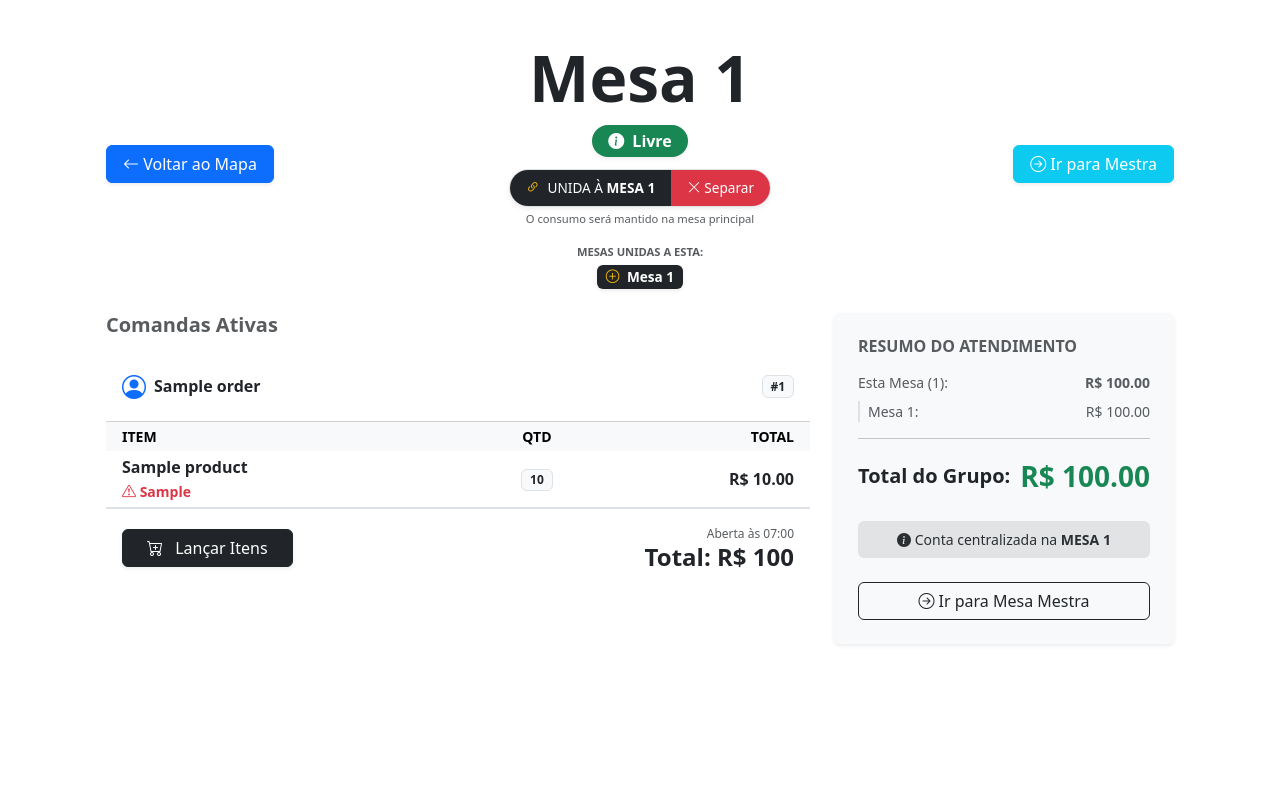
After one commit to AndreConforti/pip_burger, a Django app: page /tables/1/ in a window 1280 px wide. The commit adds this page. Run offline with Django 5.2, Linux system fonts and the light colour scheme; tables that the repository leaves empty hold one stand-in row (values such as "Sample post").

Commit message:
feat: add table joining logic, status inheritance and manual occupancy

```diff
--- a/apps/orders/urls.py
+++ b/apps/orders/urls.py
@@ -4,5 +4,4 @@ from . import views
 app_name = 'orders'
 
 urlpatterns = [
-    path('table/<int:table_id>/', views.table_detail_view, name='table_detail'),
 ]
--- /dev/null
+++ b/apps/tables/templates/tables/table_detail.html
@@ -0,0 +1,252 @@
+{% extends 'base_home.html' %}
+
+{% block title %}Mesa {{ table.number }} - Pip Burger{% endblock %}
+
+{% block content %}
+<div class="container-fluid py-4 px-3 px-md-4">
+    <div class="row align-items-center mb-4 g-3">
+        <div class="col-6 col-md-4 order-2 order-md-1 text-start">
+            <a href="{% url 'tables:table_map' %}" class="btn btn-primary shadow-sm px-3">
+                <i class="bi bi-arrow-left"></i> <span class="d-none d-sm-inline">Voltar ao Mapa</span>
+            </a>
+        </div>
+
+        <div class="col-12 col-md-4 order-1 order-md-2 text-center mb-2 mb-md-0">
+            <h1 class="display-3 fw-bold mb-0 text-dark">Mesa {{ table.number }}</h1>
+
+            <div class="d-flex flex-column align-items-center gap-2 mt-2">
+                {# Lógica de Status herdado da Mestra #}
+                {% with effective_status=table.get_effective_status %}
+                <span class="badge rounded-pill px-3 py-2 fs-6 shadow-sm
+                    {% if effective_status == 'available' %}bg-success
+                    {% elif effective_status == 'occupied' %}bg-danger
+                    {% elif effective_status == 'bill' %}bg-warning text-dark
+                    {% elif effective_status == 'reserved' %}bg-primary
+                    {% else %}bg-secondary{% endif %}">
+                    <i class="bi bi-info-circle-fill me-1"></i>
+                    {% if table.linked_to %}
+                        {{ table.linked_to.get_status_display }}
+                    {% else %}
+                        {{ table.get_status_display }}
+                    {% endif %}
+                </span>
+                {% endwith %}
+
+                {# Badge de Vínculo com Botão de Separar (Pill Style) #}
+                {% if table.linked_to %}
+                <div class="mt-1 d-flex flex-column align-items-center">
+                    <div class="d-flex align-items-center shadow-sm rounded-pill overflow-hidden border">
+                        <div class="bg-dark text-white px-3 py-2 d-flex align-items-center" style="font-size: 0.85rem;">
+                            <i class="bi bi-link-45deg me-2 text-warning"></i>
+                            <span>UNIDA À <strong>MESA {{ table.linked_to.number }}</strong></span>
+                        </div>
+                        <form action="{% url 'tables:join_table_action' table.id %}" method="POST" class="m-0">
+                            {% csrf_token %}
+                            <input type="hidden" name="master_table_id" value="">
+                            <button type="submit" class="btn btn-danger rounded-0 px-3 py-2 border-0"
+                                    style="font-size: 0.85rem;"
+                                    onclick="return confirm('Deseja separar esta mesa da mestra?')">
+                                <i class="bi bi-x-lg"></i> <span class="d-none d-sm-inline">Separar</span>
+                            </button>
+                        </form>
+                    </div>
+                    <small class="text-muted mt-1" style="font-size: 0.7rem;">O consumo será mantido na mesa principal</small>
+                </div>
+                {% endif %}
+
+                {# Listagem de Mesas Unidas (Para a Mestra) #}
+                {% if table.joined_tables.all %}
+                    <div class="mt-2 text-center">
+                        <small class="text-muted d-block mb-1 fw-bold text-uppercase" style="font-size: 0.7rem;">Mesas unidas a esta:</small>
+                        <div class="d-flex flex-wrap justify-content-center gap-2">
+                            {% for linked in table.joined_tables.all %}
+                                <span class="badge bg-dark text-white shadow-sm" style="font-size: 0.85rem;">
+                                    <i class="bi bi-plus-circle text-warning me-1"></i> Mesa {{ linked.number }}
+                                </span>
+                            {% endfor %}
+                        </div>
+                    </div>
+                {% endif %}
+            </div>
+        </div>
+
+        <div class="col-6 col-md-4 order-3 order-md-3 text-end">
+            {% if not table.linked_to %}
+                {# Se não for subordinada, mostra as ações normais #}
+                {% if not table.joined_tables.all %}
+                <button class="btn btn-outline-dark shadow-sm me-2" data-bs-toggle="modal" data-bs-target="#joinTableModal">
+                    <i class="bi bi-link-45deg"></i>
+                </button>
+                {% endif %}
+
+                <button class="btn btn-secondary shadow-sm px-3">
+                    <i class="bi bi-plus-lg"></i> <span class="d-none d-sm-inline">Nova Comanda</span>
+                </button>
+            {% else %}
+                {# Se for subordinada, avisa que as ações são na mestra #}
+                <a href="{% url 'tables:table_detail' table.linked_to.id %}" class="btn btn-info text-white shadow-sm px-3">
+                    <i class="bi bi-arrow-right-circle"></i> <span class="d-none d-sm-inline">Ir para Mestra</span>
+                </a>
+            {% endif %}
+        </div>
+    </div>
+
+    <div class="row g-4">
+        <div class="col-12 col-lg-8">
+            <h5 class="fw-bold mb-3 text-muted">Comandas Ativas</h5>
+            {% for order in active_orders %}
+                <div class="card app-card-shadow app-card-hover mb-4 border-0">
+                    <div class="card-header bg-white d-flex justify-content-between align-items-center py-3">
+                        <div class="d-flex align-items-center">
+                            <i class="bi bi-person-circle fs-4 text-primary me-2"></i>
+                            <h6 class="mb-0 fw-bold">{{ order.customer_name|default:"Geral" }}</h6>
+                        </div>
+                        <span class="badge bg-light text-dark border">#{{ order.id }}</span>
+                    </div>
+                    <div class="table-responsive">
+                        <table class="table table-sm table-hover align-middle mb-0">
+                            <thead class="table-light">
+                                <tr class="small text-uppercase">
+                                    <th class="ps-3 border-0">Item</th>
+                                    <th class="text-center border-0">Qtd</th>
+                                    <th class="text-end pe-3 border-0">Total</th>
+                                </tr>
+                            </thead>
+                            <tbody>
+                                {% for item in order.items.all %}
+                                <tr>
+                                    <td class="ps-3">
+                                        <div class="fw-bold">{{ item.product.name }}</div>
+                                        {% if item.observations %}
+                                        <small class="text-danger fw-bold"><i class="bi bi-exclamation-triangle"></i> {{ item.observations }}</small>
+                                        {% endif %}
+                                    </td>
+                                    <td class="text-center"><span class="badge bg-light text-dark border">{{ item.quantity }}</span></td>
+                                    <td class="text-end pe-3 fw-bold">R$ {{ item.unit_price }}</td>
+                                </tr>
+                                {% endfor %}
+                            </tbody>
+                        </table>
+                    </div>
+                    <div class="card-body bg-white py-3 border-top">
+                        <div class="d-flex justify-content-between align-items-center">
+                            <button class="btn btn-dark px-4 shadow-sm"><i class="bi bi-cart-plus me-2"></i> Lançar Itens</button>
+                            <div class="text-end">
+                                <small class="text-muted d-block" style="font-size: 0.75rem;">Aberta às {{ order.created_at|date:"H:i" }}</small>
+                                <h4 class="fw-bold mb-0">Total: R$ {{ order.total_value }}</h4>
+                            </div>
+                        </div>
+                    </div>
+                </div>
+            {% empty %}
+                {# Só mostramos o card de ocupar se a mesa NÃO for subordinada e estiver LIVRE #}
+                {% if not table.linked_to and table.get_effective_status == 'available' %}
+                    <div class="card border-0 shadow-sm text-center py-5 bg-white">
+                        <div class="card-body">
+                            <i class="bi bi-person-plus display-1 text-muted mb-3"></i>
+                            <h4 class="text-dark fw-bold">Mesa Disponível</h4>
+                            <p class="text-muted">O cliente já sentou? Clique abaixo para travar a mesa no mapa.</p>
+                            <form action="{% url 'tables:occupy_table_action' table.id %}" method="POST" class="d-inline">
+                                {% csrf_token %}
+                                <button type="submit" class="btn btn-danger px-5 py-2 fw-bold shadow-sm">
+                                    Ocupar Mesa Agora
+                                </button>
+                            </form>
+                        </div>
+                    </div>
+                {% else %}
+                    {# Se a mesa estiver vinculada ou já ocupada, mostra apenas um informativo limpo #}
+                    <div class="card border-0 shadow-sm text-center py-5 bg-light">
+                        <div class="card-body">
+                            <i class="bi bi-info-circle display-1 text-muted mb-3"></i>
+                            <h4 class="text-dark fw-bold">Sem comandas nesta mesa</h4>
+                            {% if table.linked_to %}
+                                <p class="text-muted">Esta mesa faz parte do grupo da <strong>Mesa {{ table.linked_to.number }}</strong>.</p>
+                            {% else %}
+                                <p class="text-muted">A mesa está ocupada. Use o botão no topo para abrir uma comanda.</p>
+                            {% endif %}
+                        </div>
+                    </div>
+                {% endif %}
+            {% endfor %}
+        </div>
+
+        <div class="col-12 col-lg-4">
+            <div class="sticky-top" style="top: 20px;">
+                <div class="card shadow-sm border-0 bg-light">
+                    <div class="card-body p-4">
+                        <h6 class="fw-bold text-uppercase text-muted mb-3">Resumo do Atendimento</h6>
+
+                        {% if table.joined_tables.all %}
+                            <div class="d-flex justify-content-between mb-2">
+                                <span class="text-muted small">Esta Mesa ({{ table.number }}):</span>
+                                <span class="text-muted small fw-bold">R$ {{ table.individual_consumption }}</span>
+                            </div>
+                            {% for linked in table.joined_tables.all %}
+                                <div class="d-flex justify-content-between mb-1 ps-2 border-start border-2">
+                                    <span class="text-muted small">Mesa {{ linked.number }}:</span>
+                                    <span class="text-muted small">R$ {{ linked.individual_consumption }}</span>
+                                </div>
+                            {% endfor %}
+                            <hr>
+                        {% endif %}
+
+                        <div class="d-flex justify-content-between align-items-center mb-4">
+                            <span class="fs-5 fw-bold">
+                                {% if table.joined_tables.all %}Total do Grupo:{% elif table.linked_to %}Total desta Mesa:{% else %}Total desta Mesa:{% endif %}
+                            </span>
+                            <span class="fs-3 fw-bold {% if table.joined_tables.all %}text-success{% endif %}">R$ {{ table.total_consumption }}</span>
+                        </div>
+
+                        {% if table.linked_to %}
+                            <div class="alert alert-secondary py-2 border-0 text-center small mb-4">
+                                <i class="bi bi-info-circle-fill"></i> Conta centralizada na <strong>MESA {{ table.linked_to.number }}</strong>
+                            </div>
+                        {% endif %}
+
+                        <div class="d-grid gap-2">
+                            {% if not table.linked_to %}
+                                <button class="btn btn-warning fw-bold py-2">
+                                    <i class="bi bi-receipt"></i> {% if table.joined_tables.all %}Fechar Grupo{% else %}Pedir Conta{% endif %}
+                                </button>
+                            {% else %}
+                                <a href="{% url 'tables:table_detail' table.linked_to.id %}" class="btn btn-outline-dark">
+                                    <i class="bi bi-arrow-right-circle"></i> Ir para Mesa Mestra
+                                </a>
+                            {% endif %}
+                        </div>
+                    </div>
+                </div>
+            </div>
+        </div>
+    </div>
+</div>
+
+<div class="modal fade" id="joinTableModal" tabindex="-1" aria-hidden="true">
+    <div class="modal-dialog modal-dialog-centered">
+        <div class="modal-content border-0 shadow">
+            <div class="modal-header bg-dark text-white">
+                <h5 class="modal-title">Unir Mesa {{ table.number }}</h5>
+                <button type="button" class="btn-close btn-close-white" data-bs-dismiss="modal"></button>
+            </div>
+            <form action="{% url 'tables:join_table_action' table.id %}" method="POST">
+                {% csrf_token %}
+                <div class="modal-body">
+                    <p class="text-muted small">Selecione a mesa que será a <strong>Mestra</strong>:</p>
+                    <select name="master_table_id" class="form-select form-select-lg">
+                        <option value="">--- Tornar Individual ---</option>
+                        {% for t in all_tables %}
+                            {% if not t.linked_to %}
+                                <option value="{{ t.id }}">Mesa {{ t.number }} {% if t.status == 'occupied' %}(Ocupada){% endif %}</option>
+                            {% endif %}
+                        {% endfor %}
+                    </select>
+                </div>
+                <div class="modal-footer bg-light">
+                    <button type="submit" class="btn btn-primary px-4">Confirmar União</button>
+                </div>
+            </form>
+        </div>
+    </div>
+</div>
+{% endblock %}
--- a/apps/tables/templates/tables/table_map.html
+++ b/apps/tables/templates/tables/table_map.html
@@ -51,7 +51,7 @@
                 </div>
             </div>
 
-            <a href="{% url 'orders:table_detail' table.id %}" class="stretched-link"></a>
+            <a href="{% url 'tables:table_detail' table.id %}" class="stretched-link"></a>
         </div>
         {% endwith %}
     </div>
--- a/apps/tables/urls.py
+++ b/apps/tables/urls.py
@@ -5,4 +5,7 @@ app_name = 'tables'
 
 urlpatterns = [
     path('map/', views.table_map_view, name='table_map'),
+    path('<int:table_id>/', views.table_detail_view, name='table_detail'),
+    path('<int:table_id>/join/', views.join_table_action, name='join_table_action'),
+    path('<int:table_id>/occupy/', views.occupy_table_action, name='occupy_table_action'),
 ]
--- a/apps/tables/views.py
+++ b/apps/tables/views.py
@@ -1,5 +1,8 @@
-from django.shortcuts import render
+from django.shortcuts import render, redirect, get_object_or_404
+from django.contrib import messages
 from .models import Table
+from apps.orders.models import Order
+
 
 def table_map_view(request):
     """
@@ -10,3 +13,80 @@ def table_map_view(request):
         'tables': tables
     }
     return render(request, 'tables/table_map.html', context)
+
+
+def join_tables_view(request, table_id):
+    table = get_object_or_404(Table, id=table_id)
+
+    if request.method == 'POST':
+        master_table_id = request.POST.get('master_table')
+        master_table = get_object_or_404(Table, id=master_table_id)
+
+        try:
+            table.join_with(master_table)
+            messages.success(request, f"Mesa {table.number} unida à Mesa {master_table.number}!")
+        except Exception as e:
+            messages.error(request, "Erro ao unir mesas.")
+
+    return redirect('tables:table_detail', table_id=table.id)
+
+
+def join_table_action(request, table_id):
+    """Processa a união ou desunião de mesas."""
+    if request.method == "POST":
+        current_table = get_object_or_404(Table, id=table_id)
+        master_table_id = request.POST.get("master_table_id")
+
+        if master_table_id:
+            master_table = get_object_or_404(Table, id=master_table_id)
+            current_table.linked_to = master_table
+            current_table.status = 'occupied'
+            current_table.save()
+            messages.success(request, f"Mesa {current_table.number} unida à Mesa {master_table.number}!")
+        else:
+            current_table.linked_to = None
+
+            # Verifica se existem comandas abertas antes de liberar a mesa
+            has_active_orders = current_table.orders.filter(status__in=['open', 'closing']).exists()
+
+            if has_active_orders:
+                current_table.status = 'occupied'
+            else:
+                current_table.status = 'available'
+
+            current_table.save()
+            messages.info(request, f"Mesa {current_table.number} agora está individual.")
+
+    return redirect('tables:table_detail', table_id=table_id)
+
+
+def table_detail_view(request, table_id):
+    """Exibe os detalhes de uma mesa específica e suas comandas ativas."""
+    table = get_object_or_404(Table, id=table_id)
+
+    # Filtra pedidos ativos (exclui pagos e cancelados)
+    active_orders = table.orders.filter(status__in=['open', 'closing'])
+
+    # Busca todas as mesas exceto a atual (para o Modal de União)
+    all_tables = Table.objects.exclude(id=table.id).order_by('number')
+
+    context = {
+        'table': table,
+        'active_orders': active_orders,
+        'all_tables': all_tables,
+    }
+    return render(request, 'tables/table_detail.html', context)
+
+
+def occupy_table_action(request, table_id):
+    """
+    Altera o status da mesa para ocupada manualmente,
+    mesmo antes de existir uma comanda vinculada.
+    """
+    table = get_object_or_404(Table, id=table_id)
+    table = get_object_or_404(Table, id=table_id)
+    if table.status == 'available':
+        table.status = 'occupied'
+        table.save()
+        messages.success(request, f"Mesa {table.number} ocupada!")
+    return redirect('tables:table_detail', table_id=table.id)
```
Also changed, not shown: apps/orders/models.py (+14 -2 lines), apps/orders/templates/orders/table_detail.html (deleted, +0 -155 lines), apps/orders/views.py (deleted, +0 -25 lines), apps/tables/models.py (+62 -18 lines).
